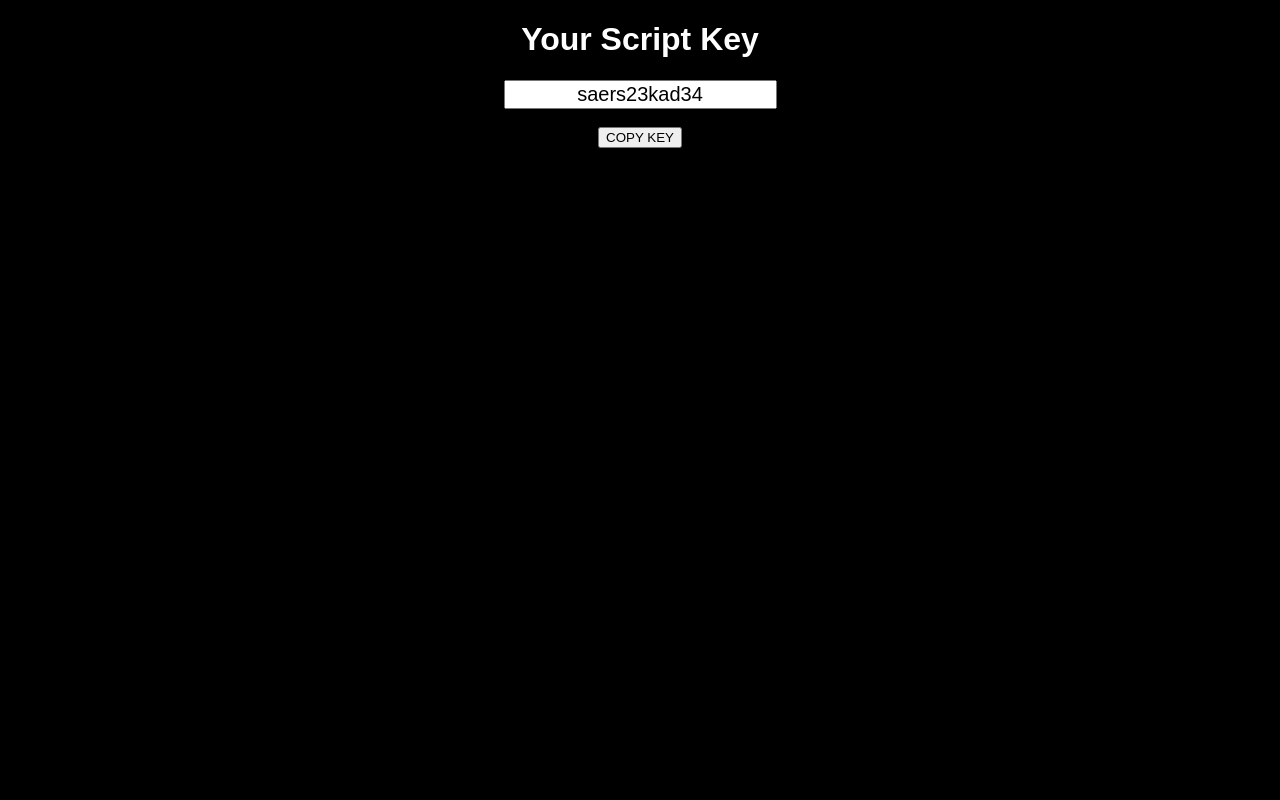
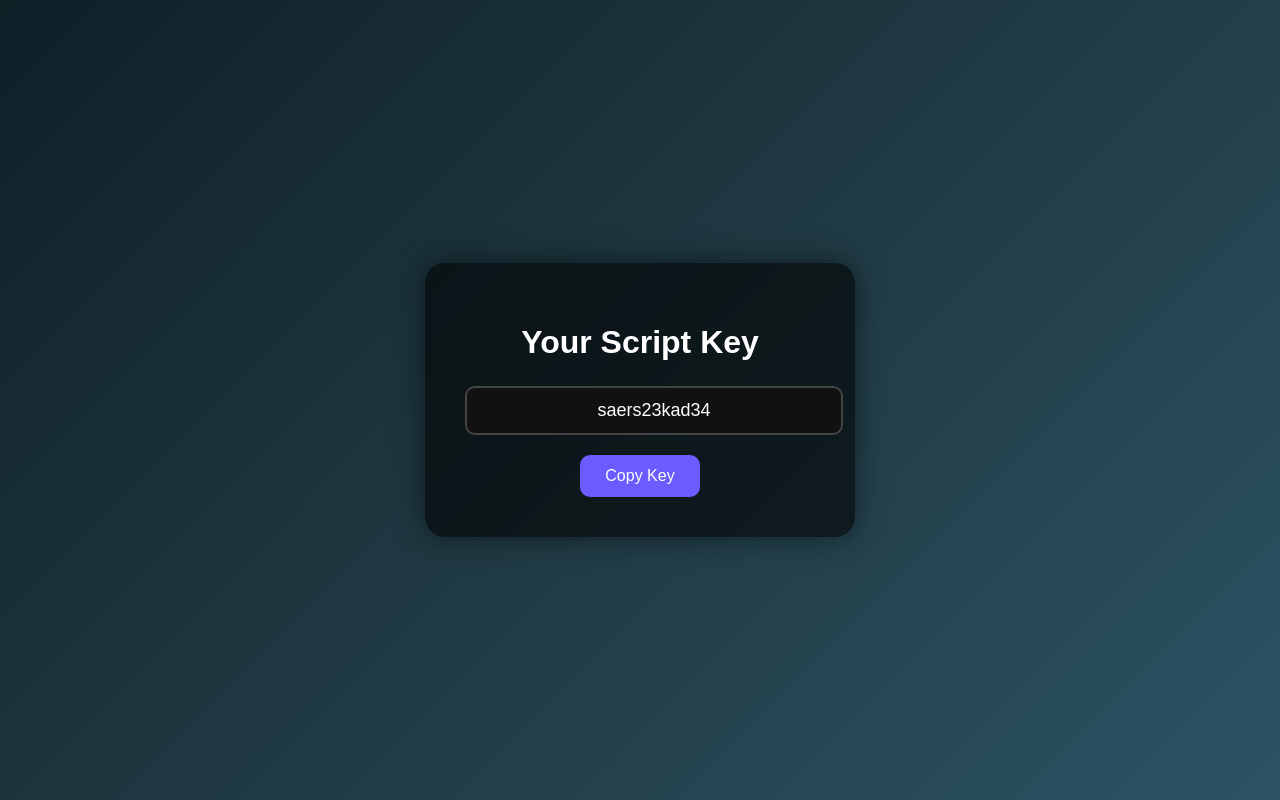
Before and after one commit to scriptjame/key, a plain HTML site: page index.html in a window 1280 px wide. Drawn offline with Linux system fonts and the light colour scheme.

Commit message:
Update index.html

```diff
--- a/index.html
+++ b/index.html
@@ -3,23 +3,83 @@
 
 <head>
 <title>Script Key</title>
+
+<style>
+
+body{
+margin:0;
+height:100vh;
+display:flex;
+justify-content:center;
+align-items:center;
+font-family:Arial;
+background:linear-gradient(135deg,#0f2027,#203a43,#2c5364);
+color:white;
+}
+
+.box{
+background:rgba(0,0,0,0.6);
+padding:40px;
+border-radius:20px;
+text-align:center;
+box-shadow:0 0 30px rgba(0,0,0,0.5);
+width:350px;
+}
+
+h1{
+margin-bottom:25px;
+}
+
+.keybox{
+background:#111;
+border:2px solid #444;
+padding:12px;
+border-radius:10px;
+font-size:18px;
+width:100%;
+text-align:center;
+color:white;
+margin-bottom:20px;
+}
+
+button{
+background:#6a5cff;
+border:none;
+padding:12px 25px;
+border-radius:10px;
+font-size:16px;
+color:white;
+cursor:pointer;
+transition:0.3s;
+}
+
+button:hover{
+background:#8b7bff;
+transform:scale(1.05);
+}
+
+</style>
 </head>
 
-<body style="background:black;color:white;text-align:center;font-family:sans-serif">
+<body>
+
+<div class="box">
 
 <h1>Your Script Key</h1>
 
-<input id="keybox" value="saers23kad34" readonly style="font-size:20px;text-align:center">
+<input class="keybox" id="keybox" value="saers23kad34" readonly>
 
-<br><br>
+<br>
 
-<button onclick="copyKey()">COPY KEY</button>
+<button onclick="copyKey()">Copy Key</button>
+
+</div>
 
 <script>
 
 function copyKey(){
 
-let key = document.getElementById("keybox")
+let key=document.getElementById("keybox")
 
 key.select()
 
@@ -32,4 +92,5 @@ alert("Key copied!")
 </script>
 
 </body>
+
 </html>
```
